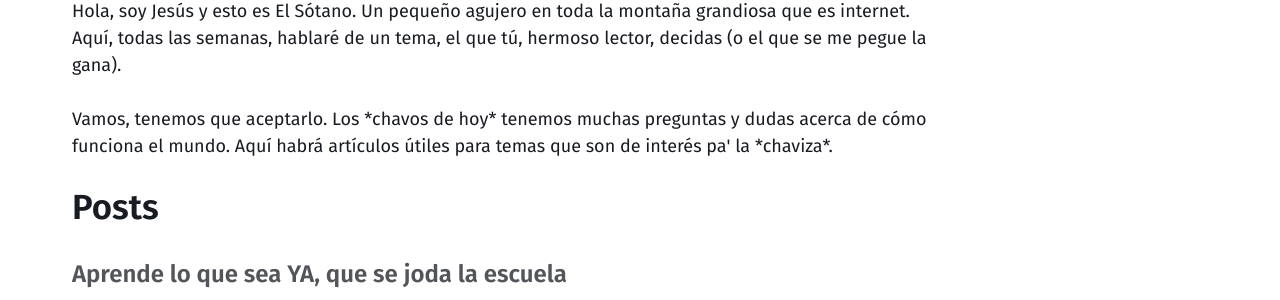
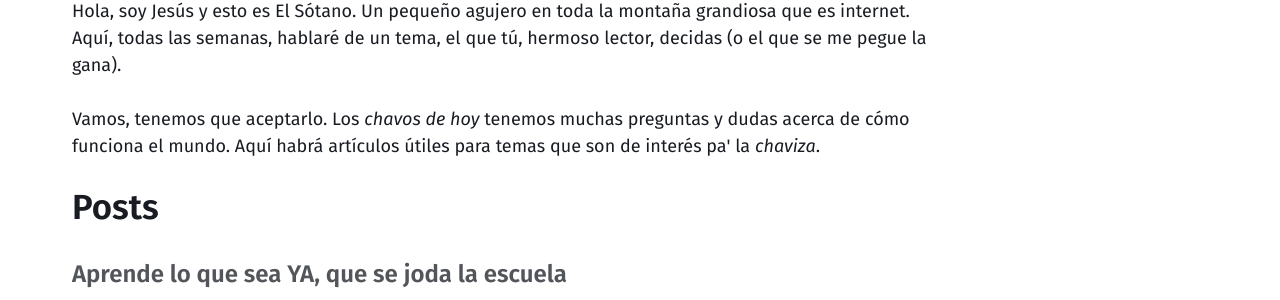
Before and after one commit to jesus1554/sotano, a Jekyll site: the page built from index.html, in a window 1280 px wide. Shown: the part 225-525 px from the top of the page. Built offline with Jekyll 4.4.1, drawn with Linux system fonts in a browser that asks for light colours; the list of posts is cut into pages by our own code.

Commit message:
c h a v o s

```diff
--- a/index.html
+++ b/index.html
@@ -7,5 +7,5 @@ alt_title: " "
 <p>Hola, soy Jesús y esto es El Sótano. Un pequeño agujero en toda la montaña grandiosa que es internet. Aquí, todas las
     semanas, hablaré de un tema, el que tú, hermoso lector, decidas (o el que se me pegue la gana).</p>
 
-<p>Vamos, tenemos que aceptarlo. Los *chavos de hoy* tenemos muchas preguntas y dudas acerca de cómo funciona el mundo.
-    Aquí habrá artículos útiles para temas que son de interés pa' la *chaviza*.</p>
+<p>Vamos, tenemos que aceptarlo. Los <i>chavos de hoy</i> tenemos muchas preguntas y dudas acerca de cómo funciona el mundo.
+    Aquí habrá artículos útiles para temas que son de interés pa' la <i>chaviza</i>.</p>
```
Also changed, not shown: 6 other files.
